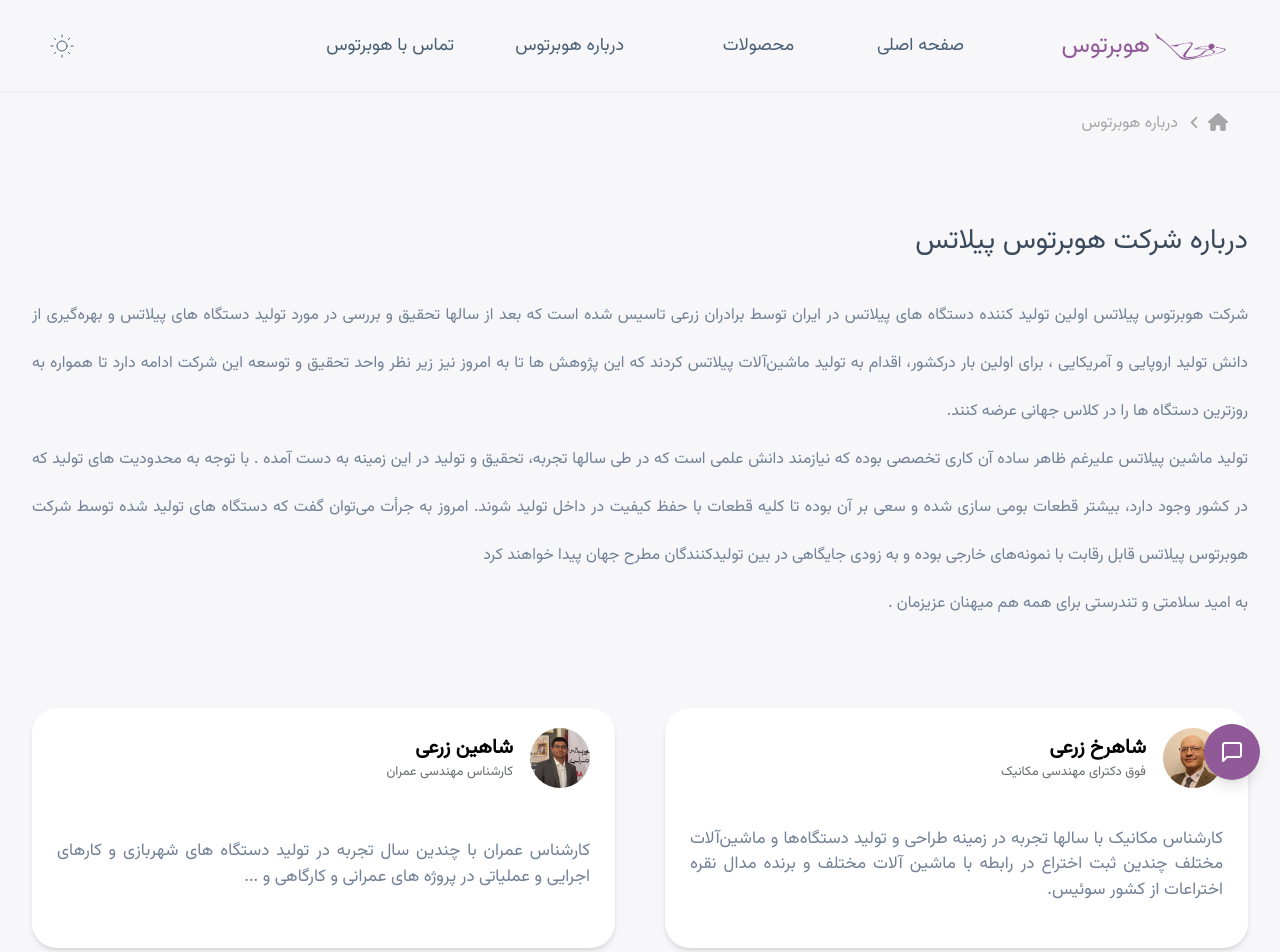
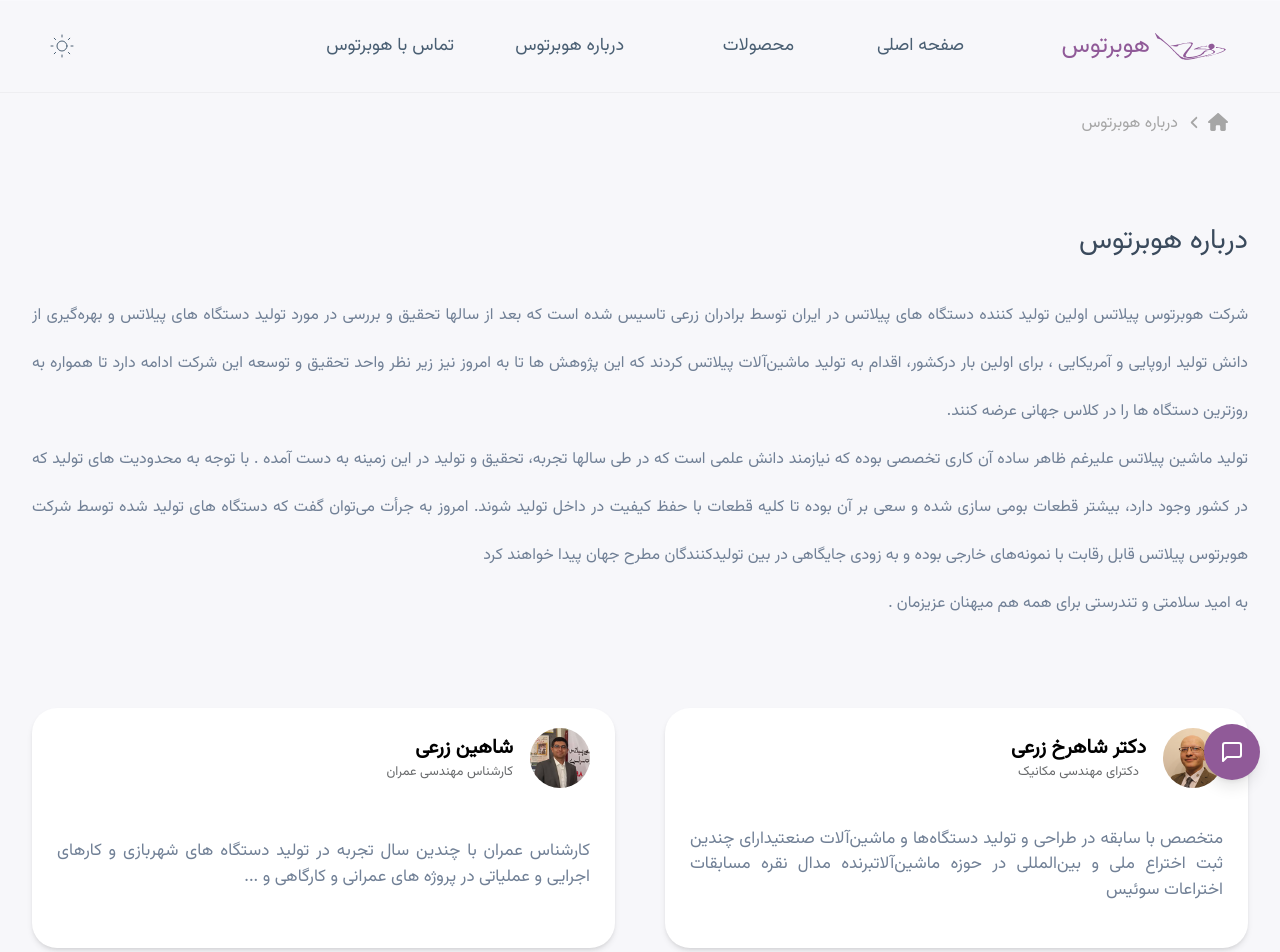
Before and after one commit to elhamest/hubertus-pilates-client, a Next.js app: page /about-us in a window 1280 px wide. Shown: the top 952 px of the page. Built offline with nearby package versions, Linux system fonts and the light colour scheme.

Commit message:
Worked on about us page

```diff
--- a/src/app/about-us/page.jsx
+++ b/src/app/about-us/page.jsx
@@ -2,7 +2,7 @@
 import { Container } from "@/components/UI/container";
 import Image from "next/image";
 import styles from "./AboutUs.module.css";
-import { faPersons } from "@/data/fa";
+import { faPersons, faAboutUs } from "@/data/fa";
 
 const AboutUs = () => {
   return (
@@ -10,31 +10,10 @@
       <div className="py-8 pageHeight">
         <div>
           <div className={`${styles.companyWrapper} pageWrapper`}>
-            <h1 className="dark:text-neutralWhiteColor">
-              درباره شرکت هوبرتوس پیلاتس
-            </h1>
-            <p className="dark:text-neutralWhiteColor">
-              شرکت هوبرتوس پیلاتس اولین تولید کننده دستگاه های پیلاتس در ایران
-              توسط برادران زرعی تاسیس شده است که بعد از سالها تحقیق و بررسی در
-              مورد تولید دستگاه های پیلاتس و بهره‌گیری از دانش تولید اروپایی و
-              آمریکایی ، برای اولین بار درکشور، اقدام به تولید ماشین‌آلات پیلاتس
-              کردند که این پژوهش ها تا به امروز نیز زیر نظر واحد تحقیق و توسعه
-              این شرکت ادامه دارد تا همواره به روزترین دستگاه ها را در کلاس
-              جهانی عرضه کنند.
-            </p>
-            <p className="dark:text-neutralWhiteColor">
-              تولید ماشین پیلاتس علیرغم ظاهر ساده آن کاری تخصصی بوده که نیازمند
-              دانش علمی است که در طی سالها تجربه، تحقیق و تولید در این زمینه به
-              دست آمده . با توجه به محدودیت های تولید که در کشور وجود دارد،
-              بیشتر قطعات بومی سازی شده و سعی بر آن بوده تا کلیه قطعات با حفظ
-              کیفیت در داخل تولید شوند. امروز به جرأت می‌توان گفت که دستگاه های
-              تولید شده توسط شرکت هوبرتوس پیلاتس قابل رقابت با نمونه‌های خارجی
-              بوده و به زودی جایگاهی در بین تولیدکنندگان مطرح جهان پیدا خواهند
-              کرد
-            </p>
-            <p className="dark:text-neutralWhiteColor">
-              به امید سلامتی و تندرستی برای همه هم میهنان عزیزمان .
-            </p>
+            <h1 className="dark:text-neutralWhiteColor">{faAboutUs?.title} </h1>
+            <p className="dark:text-neutralWhiteColor">{faAboutUs?.desc1}</p>
+            <p className="dark:text-neutralWhiteColor">{faAboutUs?.desc2}</p>
+            <p className="dark:text-neutralWhiteColor">{faAboutUs?.desc3} </p>
           </div>
 
           <div className={styles.personsWrapper}>
--- a/src/data/fa/index.js
+++ b/src/data/fa/index.js
@@ -353,10 +353,13 @@
 
 export const faPersons = [
   {
-    name: "شاهرخ زرعی",
-    education: "فوق دکترای مهندسی مکانیک",
-    description:
-      "کارشناس مکانیک با سالها تجربه در زمینه طراحی و تولید دستگاه‌ها و ماشین‌آلات مختلف چندین ثبت اختراع در رابطه با ماشین آلات مختلف و برنده مدال نقره اختراعات از کشور سوئیس.",
+    name: "دکتر شاهرخ زرعی",
+    education: "دکترای مهندسی مکانیک",
+    description: [
+      "متخصص با سابقه در طراحی و تولید دستگاه‌ها و ماشین‌آلات صنعتی",
+      "دارای چندین ثبت اختراع ملی و بین‌المللی در حوزه ماشین‌آلات",
+      "برنده مدال نقره مسابقات اختراعات سوئیس",
+    ],
     image: "img/persons/shahrokh-zarei.webp",
   },
   {
@@ -379,3 +382,23 @@
     "سه سال خدمات پس از فروش",
   ],
 };
+
+export const faAboutUs = {
+  title: "درباره هوبرتوس",
+  desc1: ` شرکت هوبرتوس پیلاتس اولین تولید کننده دستگاه های پیلاتس در ایران
+              توسط برادران زرعی تاسیس شده است که بعد از سالها تحقیق و بررسی در
+              مورد تولید دستگاه های پیلاتس و بهره‌گیری از دانش تولید اروپایی و
+              آمریکایی ، برای اولین بار درکشور، اقدام به تولید ماشین‌آلات پیلاتس
+              کردند که این پژوهش ها تا به امروز نیز زیر نظر واحد تحقیق و توسعه
+              این شرکت ادامه دارد تا همواره به روزترین دستگاه ها را در کلاس
+              جهانی عرضه کنند.`,
+  desc2: `  تولید ماشین پیلاتس علیرغم ظاهر ساده آن کاری تخصصی بوده که نیازمند
+              دانش علمی است که در طی سالها تجربه، تحقیق و تولید در این زمینه به
+              دست آمده . با توجه به محدودیت های تولید که در کشور وجود دارد،
+              بیشتر قطعات بومی سازی شده و سعی بر آن بوده تا کلیه قطعات با حفظ
+              کیفیت در داخل تولید شوند. امروز به جرأت می‌توان گفت که دستگاه های
+              تولید شده توسط شرکت هوبرتوس پیلاتس قابل رقابت با نمونه‌های خارجی
+              بوده و به زودی جایگاهی در بین تولیدکنندگان مطرح جهان پیدا خواهند
+              کرد`,
+  desc3: `به امید سلامتی و تندرستی برای همه هم میهنان عزیزمان .`,
+};
```
